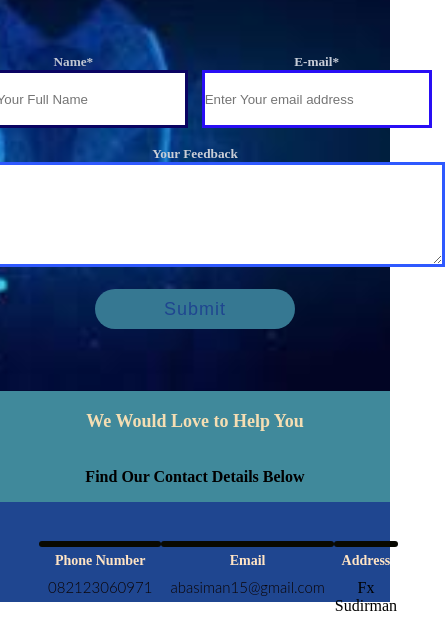
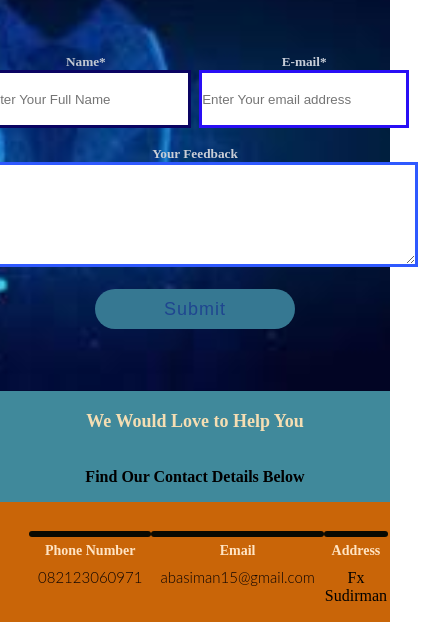
Before and after one commit to Cabbasullah/hci_page, a plain HTML site: page index.html in a window 390 px wide. Shown: the part 215-844 px from the top of the page, 445 px wide, since content can reach past the window. Drawn offline with Linux system fonts and the light colour scheme.

Commit message:
5th commit

```diff
--- a/cont.css
+++ b/cont.css
@@ -119,7 +119,7 @@ a:hover {
 
 .note textarea {
     border: 3px solid rgb(47, 89, 255);
-    width: 790px;
+    width: 750px;
     height: 120px;
 }
 
@@ -185,7 +185,7 @@ a:hover {
 
     .note textarea {
         border: 3px solid rgb(47, 89, 255);
-        width: 500px;
+        width: 445px;
         height: 105px;
     }
 
@@ -236,7 +236,7 @@ a:hover {
     }
 
     .fn input {
-        width: 230px;
+        width: 210px;
         height: 58px;
         border: 3px solid rgb(10, 4, 98);
 
@@ -244,18 +244,19 @@ a:hover {
     }
 
     .ln input {
-        width: 230px;
+        width: 210px;
         height: 58px;
         border: 3px solid rgb(41, 14, 245);
 
 
     }
-        .row {
+    .Orcontact .row {
             margin-top: 0%;
             display: flex;
             justify-content: space-between;
             padding: 29px;
-            background-color: #1F4690;
+            background-color: #c96508;
+            height: 120px;
         }
         .Orcontact p {
             color: #0b0303;
@@ -289,9 +290,9 @@ a:hover {
 }
 
 h1 {
-    font-size: 26px;
+    font-size: 20px;
     font-weight: 600;
-    color: rgb(104, 203, 196);
+    color: rgb(170, 181, 180);
 
 }
 
@@ -309,6 +310,7 @@ p {
     display: flex;
     justify-content: space-evenly;
     padding: 39px;
+    background-color:#0059ff;
 }
 
 .contact-column {
```
